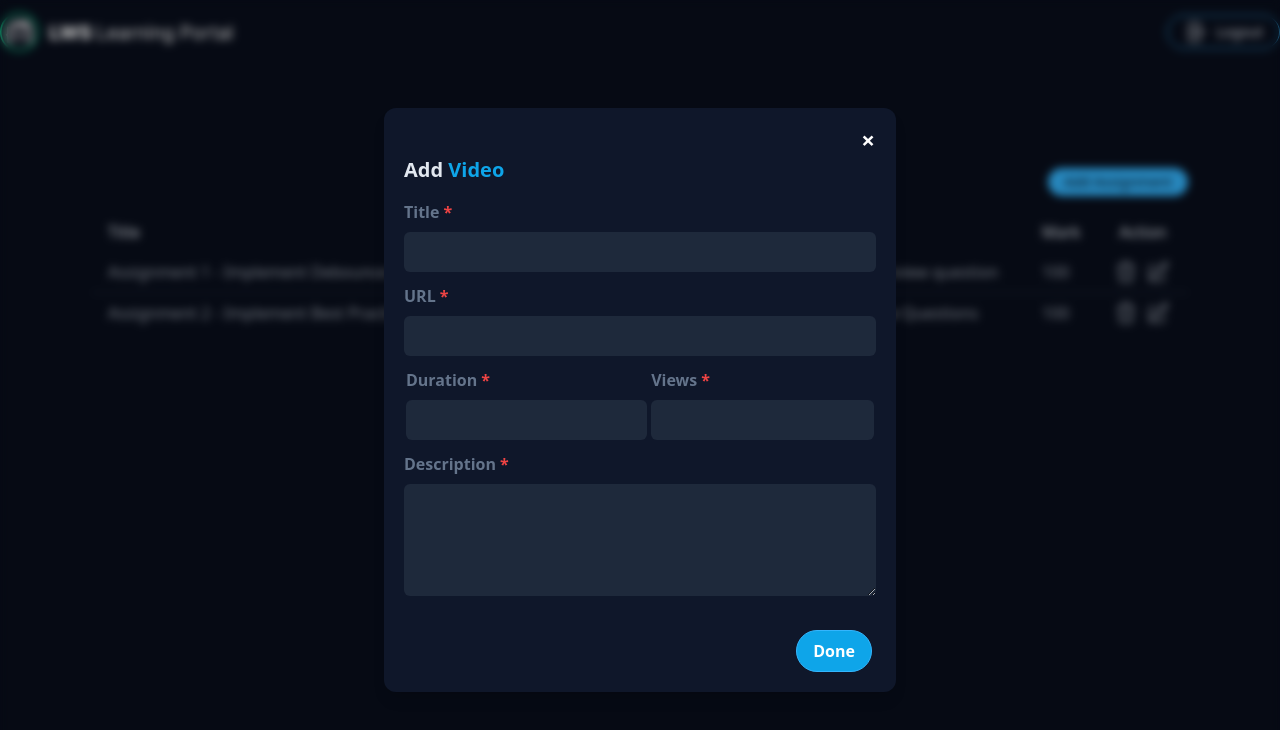
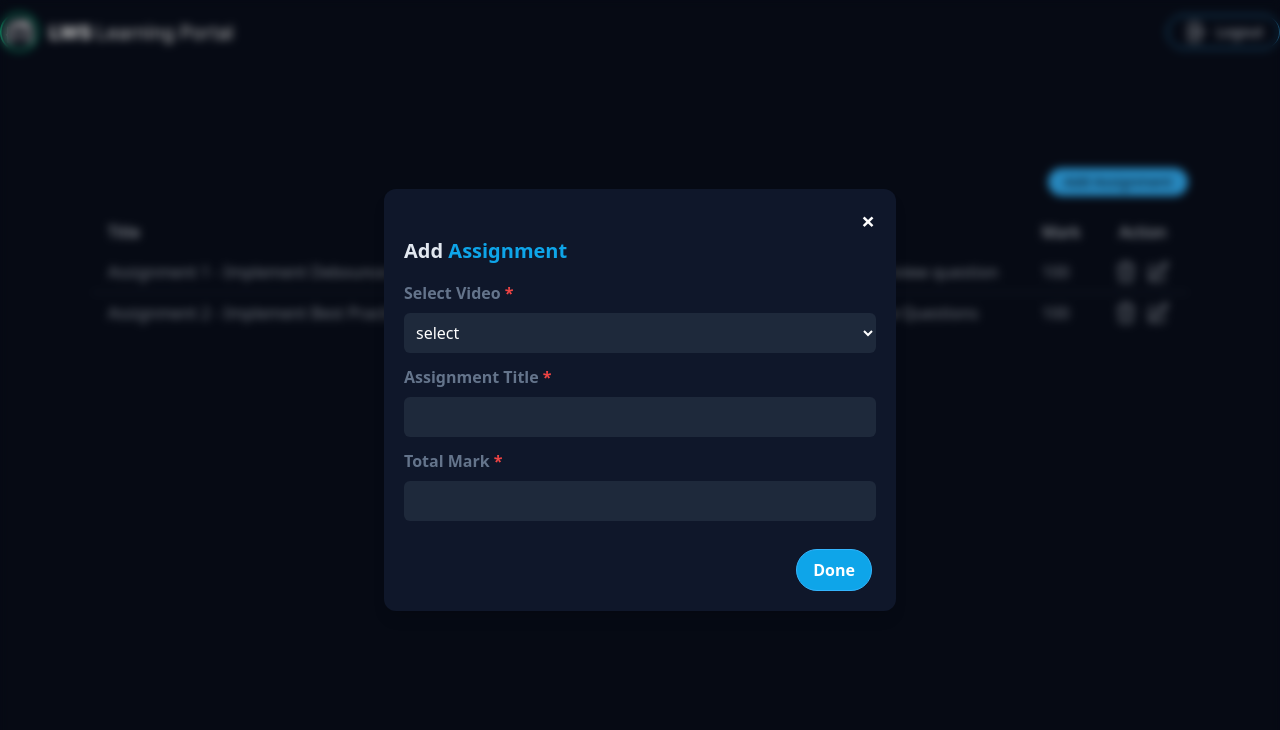
Before and after one commit to numangit/edtech-platform, a React (Create React App) app: page /admin/assignment in a window 1280 px wide. Both pictures are taken after a click on the button "Add Assignment". Shown: the top 730 px of the page. Built offline with nearby package versions, Linux system fonts and the light colour scheme; data requests are answered from the project's data file.

Commit message:
assingment modal style added

```diff
--- a/src/component/admin/assignment/AssignmentModal.js
+++ b/src/component/admin/assignment/AssignmentModal.js
@@ -1,4 +1,10 @@
+import { useGetVideosQuery } from "../../../features/videos/videoApi";
+
 const AssignmentModal = ({ setShowModal }) => {
+
+    //getting the videos
+    const { data: videos } = useGetVideosQuery() || {};
+
     return (
         <>
             <div
@@ -21,13 +27,26 @@ const AssignmentModal = ({ setShowModal }) => {
                         <div className="relative mx-2 my-1 flex-auto">
 
                             <h3 className="text-xl font-semibold mb-4">
-                                Add <span className="text-sky-500 ">Video</span>
+                                Add <span className="text-sky-500 ">Assignment</span>
                             </h3>
 
                             {/* <form onSubmit={handleSubmit}> */}
                             <form>
                                 <div className="my-1">
-                                    <label htmlFor="assignment" className="text-slate-500 text-base font-semibold after:content-['*'] after:text-red-500 after:ml-1">Title</label>
+                                    <label htmlFor="assignment" className="text-slate-500 text-base font-semibold after:content-['*'] after:text-red-500 after:ml-1">Select Video</label>
+                                    <select
+                                        name="video_title"
+                                        id="video_title"
+                                        className="p-2 text-white bg-slate-800 w-full rounded-md my-2 focus:outline-none"
+                                    >
+                                        <option hidden defaultValue>select</option>
+                                        {
+                                            videos?.map((video) => <option key={video?.id} value={JSON.stringify(video)}>{video?.title}</option>)
+                                        }
+                                    </select>
+                                </div>
+                                <div className="my-1">
+                                    <label htmlFor="assignment" className="text-slate-500 text-base font-semibold after:content-['*'] after:text-red-500 after:ml-1">Assignment Title</label>
                                     <input
                                         id="title"
                                         type="text"
@@ -39,54 +58,15 @@ const AssignmentModal = ({ setShowModal }) => {
                                     />
                                 </div>
                                 <div className="my-1">
-                                    <label htmlFor="assignment" className="text-slate-500 text-base font-semibold after:content-['*'] after:text-red-500 after:ml-1">URL</label>
+                                    <label htmlFor="assignment" className="text-slate-500 text-base font-semibold after:content-['*'] after:text-red-500 after:ml-1">Total Mark</label>
                                     <input
-                                        id="url"
-                                        type="url"
-                                        name="url"
+                                        id="mark"
+                                        type="number"
+                                        name="mark"
                                         className="p-2 text-white bg-slate-800 w-full rounded-md my-2 focus:outline-none "
                                         required
                                     // value={url}
                                     // onChange={(e) => setUrl(e.target.value)}
-                                    />
-                                </div>
-                                <div className="flex my-1">
-                                    <div className="mx-0.5">
-                                        <label htmlFor="assignment" className="text-slate-500 text-base font-semibold after:content-['*'] after:text-red-500 after:ml-1">Duration</label>
-                                        <input
-                                            id="duration"
-                                            type="text"
-                                            name="duration"
-                                            className="p-2 text-white bg-slate-800 w-full rounded-md my-2 focus:outline-none "
-                                            required
-                                        // value={duration}
-                                        // onChange={(e) => setDuration(e.target.value)}
-                                        />
-                                    </div>
-                                    <div className="mx-0.5">
-                                        <label htmlFor="assignment" className="text-slate-500 text-base font-semibold after:content-['*'] after:text-red-500 after:ml-1">Views</label>
-                                        <input
-                                            id="views"
-                                            type="text"
-                                            name="views"
-                                            className="p-2 text-white bg-slate-800 w-full rounded-md my-2 focus:outline-none "
-                                            required
-                                        // value={views}
-                                        // onChange={(e) => setViews(e.target.value)}
-                                        />
-                                    </div>
-                                </div>
-                                <div className="my-1">
-                                    <label htmlFor="assignment" className="text-slate-500 text-base font-semibold after:content-['*'] after:text-red-500 after:ml-1">Description</label>
-                                    <textarea
-                                        id="description"
-                                        type="text"
-                                        name="description"
-                                        className="w-full p-2 text-white bg-slate-800 rounded-md my-2 focus:outline-none"
-                                        rows="4"
-                                        required
-                                    // value={description}
-                                    // onChange={(e) => setDescription(e.target.value)}
                                     />
                                 </div>
                                 <div className="flex justify-end">
```
